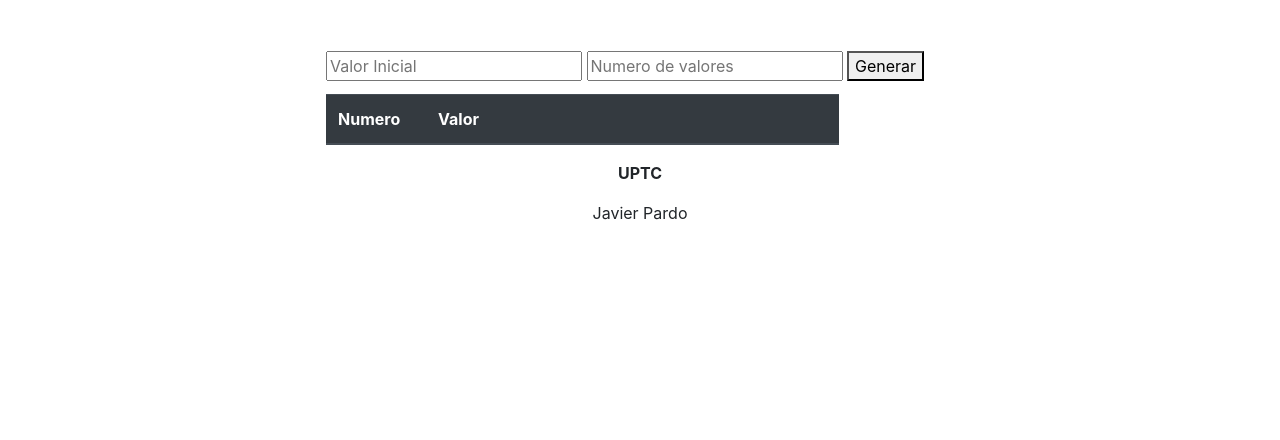
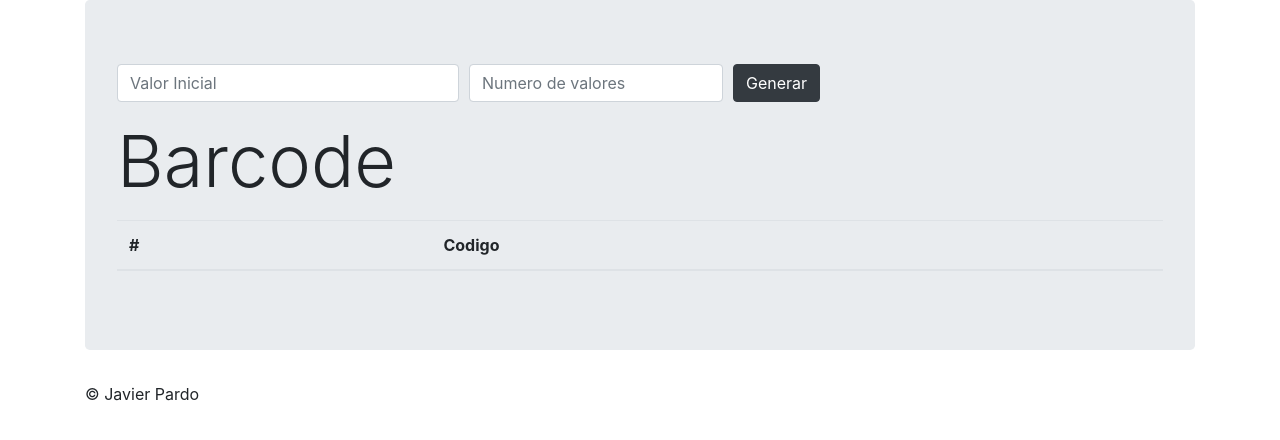
Before and after one commit to javipart/Barcode, a plain HTML site: page index.html in a window 1280 px wide. Drawn offline with nearby package versions, Linux system fonts and the light colour scheme.

Commit message:
Modify html file

```diff
--- a/ind.html
+++ /dev/null
@@ -1,64 +0,0 @@
-<!DOCTYPE html>
-<head>
-        <meta charset="utf-8">
-        <title>Barcode</title>
-        <link rel="stylesheet" href="https://stackpath.bootstrapcdn.com/bootstrap/4.3.1/css/bootstrap.min.css" integrity="sha384-ggOyR0iXCbMQv3Xipma34MD+dH/1fQ784/j6cY/iJTQUOhcWr7x9JvoRxT2MZw1T" crossorigin="anonymous">
-        <script src="https://code.jquery.com/jquery-3.3.1.slim.min.js" integrity="sha384-q8i/X+965DzO0rT7abK41JStQIAqVgRVzpbzo5smXKp4YfRvH+8abtTE1Pi6jizo" crossorigin="anonymous"></script>
-        <script src="js/script.js"></script>
-        <script src="https://cdnjs.cloudflare.com/ajax/libs/popper.js/1.14.7/umd/popper.min.js" integrity="sha384-UO2eT0CpHqdSJQ6hJty5KVphtPhzWj9WO1clHTMGa3JDZwrnQq4sF86dIHNDz0W1" crossorigin="anonymous"></script>
-        <script src="https://stackpath.bootstrapcdn.com/bootstrap/4.3.1/js/bootstrap.min.js" integrity="sha384-JjSmVgyd0p3pXB1rRibZUAYoIIy6OrQ6VrjIEaFf/nJGzIxFDsf4x0xIM+B07jRM" crossorigin="anonymous"></script>
-  </head>
-
-  <body>
-    <div class="container">
-
-      <div class="jumbotron">
-            <div class="form-row">
-            <div class="form-group col-3 col-sm-4">
-                <input class="form-control" type="text" placeholder="Valor Inicial" maxlength="15" id="initialValue" onkeypress="return onlyNumbers(event)">
-            </div>
-                <div class="form-group col-3 col-sm-3">
-                <input class="form-control" type="number" placeholder="Numero de valores" id="quantityValues">
-                </div>
-                <div class="form-group col-3 col-sm-4">
-                <button onclick="begin()" class="btn btn-dark">Generar</button>
-            </div>
-            </div>
-        <h1 class="display-3">Barcode</h1>
-
-        <p></p>
-      <table class="table" id="table">		  <thead>			<tr>			  <th>#</th>			  <th>Codigo</th>			  			  			</tr>		  </thead>		  <tbody>			<tr>			  			  			  			  			</tr>			<tr>			  			  			  			  			</tr>			<tr>			  			  			  			  			</tr>		  </tbody>		</table></div>
-
-      <div class="row marketing">
-        <div class="col-lg-6">
-
-
-
-
-
-
-
-
-        </div>
-
-        <div class="col-lg-6">
-
-
-
-
-
-
-
-
-        </div>
-      </div>
-
-      <footer class="footer">
-        <p>© Javier Pardo</p>
-      </footer>
-
-    </div> <!-- /container -->
-
-
-</body>
-</html>
--- a/index.html
+++ b/index.html
@@ -1,5 +1,4 @@
 <!DOCTYPE html>
-<html lang="en" dir="ltr">
 <head>
         <meta charset="utf-8">
         <title>Barcode</title>
@@ -9,33 +8,57 @@
         <script src="https://cdnjs.cloudflare.com/ajax/libs/popper.js/1.14.7/umd/popper.min.js" integrity="sha384-UO2eT0CpHqdSJQ6hJty5KVphtPhzWj9WO1clHTMGa3JDZwrnQq4sF86dIHNDz0W1" crossorigin="anonymous"></script>
         <script src="https://stackpath.bootstrapcdn.com/bootstrap/4.3.1/js/bootstrap.min.js" integrity="sha384-JjSmVgyd0p3pXB1rRibZUAYoIIy6OrQ6VrjIEaFf/nJGzIxFDsf4x0xIM+B07jRM" crossorigin="anonymous"></script>
   </head>
+
   <body>
-    <div class="container" style="padding-left: 20%; padding-right: 20%; padding-top: 4%;">
-      <input type="text" placeholder="Valor Inicial" maxlength="15" id="initialValue" onkeypress="return onlyNumbers(event)">
-      <input type="number" placeholder="Numero de valores" id="quantityValues">
-      <button onclick="begin()">Generar</button>
+    <div class="container">
+
+      <div class="jumbotron">
+            <div class="form-row">
+            <div class="form-group col-3 col-sm-4">
+                <input class="form-control" type="text" placeholder="Valor Inicial" maxlength="15" id="initialValue" onkeypress="return onlyNumbers(event)">
             </div>
-    <div class="container table-responsive" style="padding-left: 20%; padding-right: 29%; padding-top: 1%;">
-
-      <table class="table">
-        <thead class="thead-dark">
-          <tr>
-            <th scope="col" style="width:100px">Numero</th>
-            <th scope="col">Valor</th>
-          </tr>
-        </thead>
-        <tbody id="table">
-
-        </tbody>
-      </table>
+                <div class="form-group col-3 col-sm-3">
+                <input class="form-control" type="number" placeholder="Numero de valores" id="quantityValues">
                 </div>
-  </body>
-  <footer class="footer">
-    <div class="container" style="padding-left: 20%; padding-right: 20%;">
-      <div style="text-align:center">
-        <p><strong>UPTC</strong></p>
-        <p>Javier Pardo</p>
+                <div class="form-group col-3 col-sm-4">
+                <button onclick="begin()" class="btn btn-dark">Generar</button>
             </div>
             </div>
+        <h1 class="display-3">Barcode</h1>
+
+        <p></p>
+      <table class="table" id="table">		  <thead>			<tr>			  <th>#</th>			  <th>Codigo</th>			  			  			</tr>		  </thead>		  <tbody>			<tr>			  			  			  			  			</tr>			<tr>			  			  			  			  			</tr>			<tr>			  			  			  			  			</tr>		  </tbody>		</table></div>
+
+      <div class="row marketing">
+        <div class="col-lg-6">
+
+
+
+
+
+
+
+
+        </div>
+
+        <div class="col-lg-6">
+
+
+
+
+
+
+
+
+        </div>
+      </div>
+
+      <footer class="footer">
+        <p>© Javier Pardo</p>
       </footer>
+
+    </div> <!-- /container -->
+
+
+</body>
 </html>
```
Lines whose indentation alone changed are shown as unchanged.
